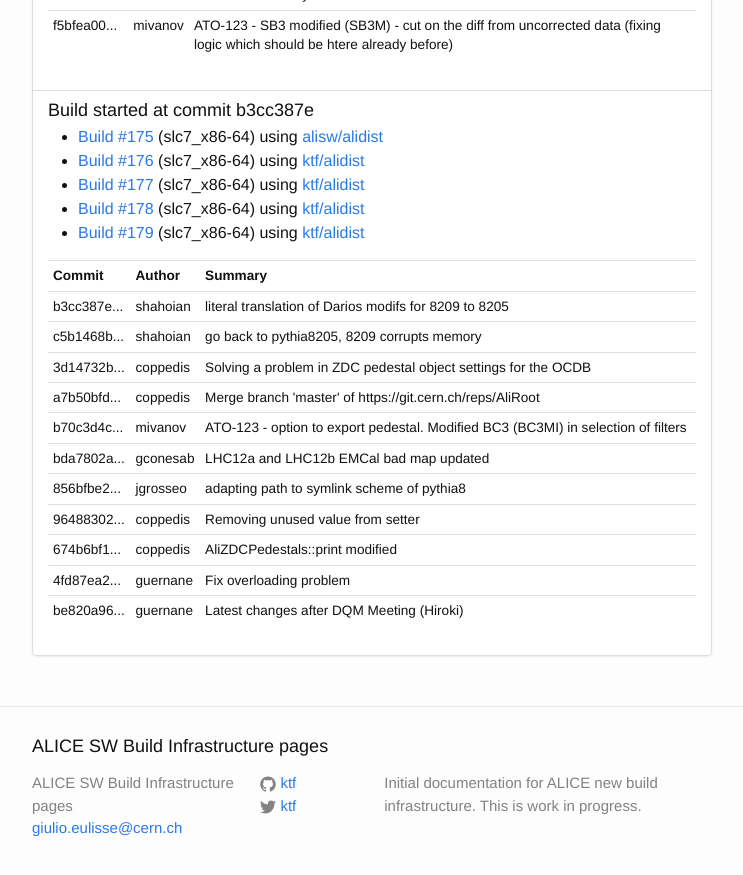
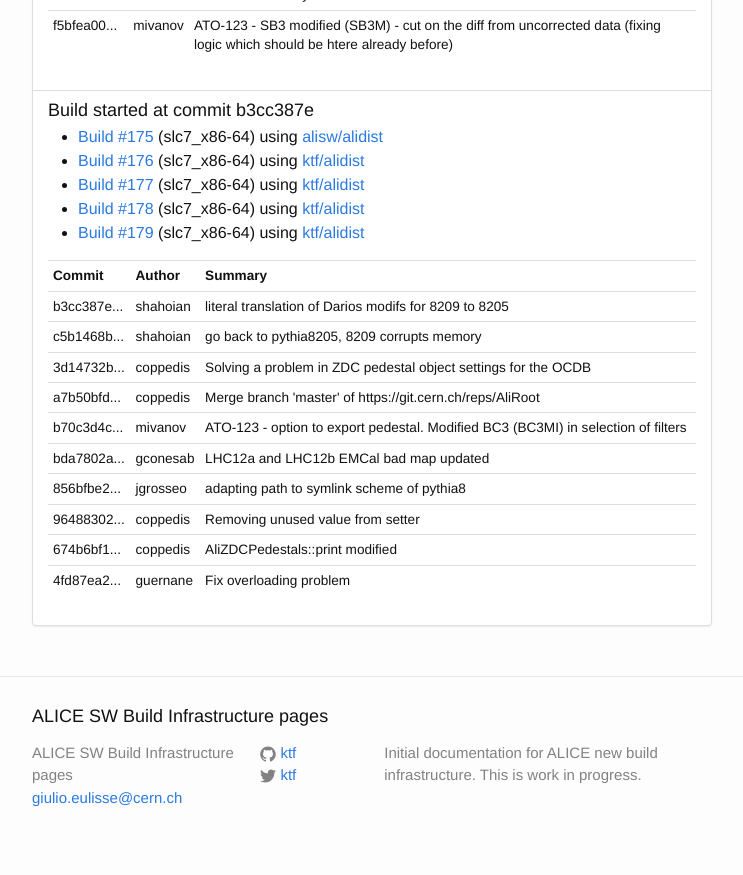
Before and after one commit to alisw/alisw.github.io, a Jekyll site: the page built from index.html, in a window 1280 px wide and 900 px high, scrolled down 3867 px. Shown: the top 875 px of the window, without its empty margins (268-1011 px from the left). Built offline with Jekyll 4.4.1, drawn with Linux system fonts in a browser that asks for light colours; nearby versions of some CDN libraries.

Commit message:
Updated results.

```diff
--- a/_data/commits-aliroot-master.yaml
+++ b/_data/commits-aliroot-master.yaml
@@ -143,8 +143,3 @@
  message: >-
     Fix overloading problem
  author: !!str guernane
--
- commit: "be820a96a8da3910b82a898d0de9bd7995ba1468"
- message: >-
-    Latest changes after DQM Meeting (Hiroki)
- author: !!str guernane
```
